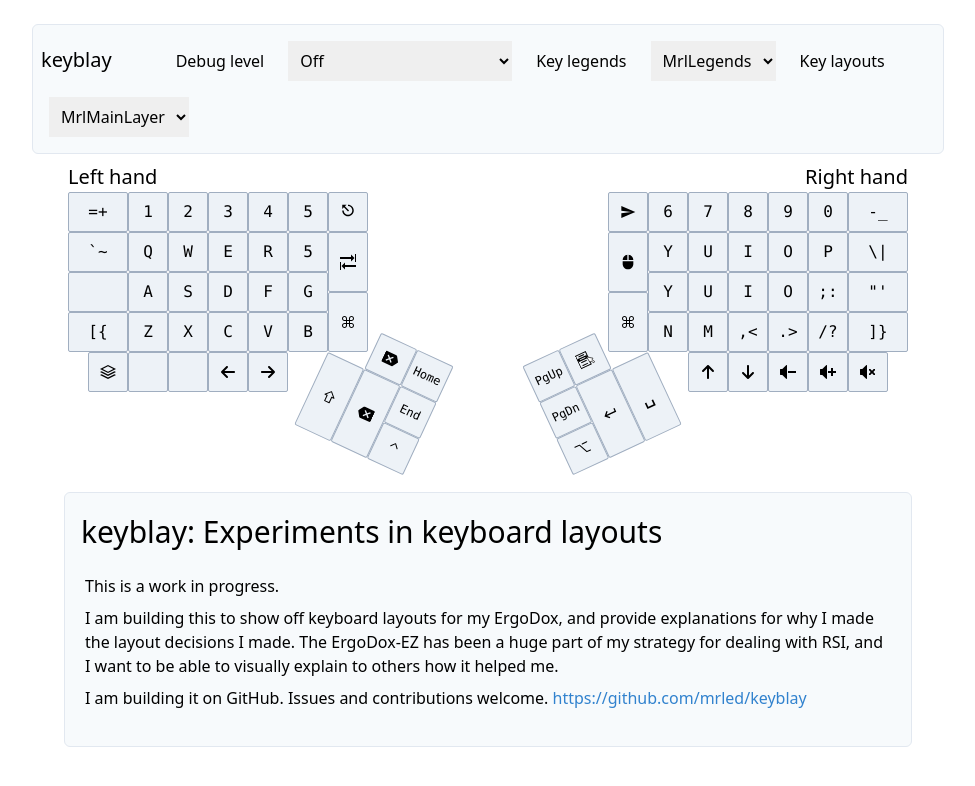
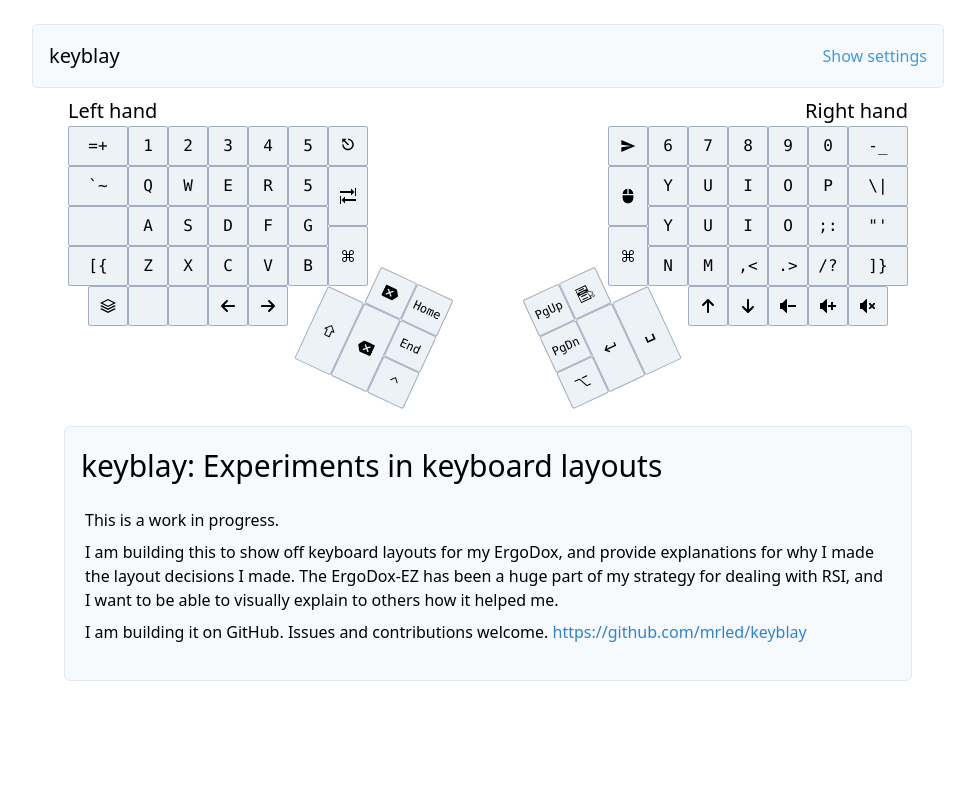
Before and after one commit to mrled/keymap.click, a Next.js app: page / in a window 1280 px wide. Shown: the top 786 px of the page, without its empty margins (8-983 px from the left). Built offline with nearby package versions, Linux system fonts and the light colour scheme.

Commit message:
Hide settings behind a button

```diff
--- /dev/null
+++ b/components/appSettings.jsx
@@ -0,0 +1,77 @@
+import React, {
+  useContext,
+} from "react";
+
+import classnames from "classnames";
+
+import {
+  AppDebugContext,
+  KeyMapContext,
+  LegendMapContext,
+} from "~/components/appContext";
+import {
+  keyMaps,
+  legendMaps,
+} from "~/lib/keys";
+
+export const AppSettings = ({ visible }) => {
+  const [appDebug, setAppDebug] = useContext(AppDebugContext)
+  const [keyMap, setKeyMap] = useContext(KeyMapContext)
+  const [legendMap, setLegendMap] = useContext(LegendMapContext)
+  return (
+    <div
+      className={classnames(
+        // "bg-blue-200 shadow-lg m-4 p-4 rounded-md container m-auto",
+        "container m-4 p-4",
+        {
+          "hidden": !visible,
+        }
+      )}
+      id="keyblay-app-settings"
+    >
+
+      <hr />
+
+      <div className="flex flex-wrap">
+        <label htmlFor="keyblay-app-debug-selector" className="p-2 m-2 w-1/3">Debug level</label>
+        <select
+          onChange={event => setAppDebug({ debugLevel: parseInt(event.target.value) })}
+          name="Debug levels"
+          id="keyblay-app-debug-selector"
+          className="p-2 m-2 w-1/3"
+        >
+          <option value="0">Off</option>
+          <option value="1">Extra logging</option>
+          <option value="2">Yet more logging, visuals</option>
+        </select>
+
+        <label htmlFor="keyblay-legend-selector" className="p-2 m-2 w-1/3">Key legends</label>
+        <select
+          onChange={event => setLegendMap({ legendMapName: event.target.value })}
+          defaultValue={legendMap.legendMapName}
+          name="Legend maps"
+          id="keyblay-legend-selector"
+          className="p-2 m-2 w-1/3"
+        >
+          {Object.keys(legendMaps).map((legendMapName, idx) => {
+            return <option key={idx} value={legendMapName}>{legendMapName}</option>
+          })}
+        </select>
+
+        <label htmlFor="keyblay-keymap-selector" className="p-2 m-2 w-1/3">Key layouts</label>
+        <select
+          onChange={event => setKeyMap({ keyMapName: event.target.value })}
+          defaultValue={keyMap.keyMapName}
+          name="Layouts"
+          id="keyblay-keymap-selector"
+          className="p-2 m-2 w-1/3"
+        >
+          {Object.keys(keyMaps).map((keyMapName, idx) => {
+            return <option key={idx} value={keyMapName}>{keyMapName}</option>
+          })}
+        </select>
+      </div>
+
+    </div >
+  );
+}
--- a/components/keyblayUi.jsx
+++ b/components/keyblayUi.jsx
@@ -11,7 +11,6 @@ import { InfoPanel } from "~/components/infoPanel";
 import {
   AppDebugContext,
   KeyMapContext,
-  LegendMapContext,
 } from "~/components/appContext";
 import { Keyboard } from "~/components/keyboard";
 import { VisualDebugStyle } from "~/components/visualDebugStyle";
@@ -20,16 +19,13 @@ import {
 } from "~/lib/geometry";
 import { useWindowSize } from "~/lib/hooks";
 import { useKeyConnections } from "~/lib/keyConnections";
-import {
-  keyMaps,
-  legendMaps,
-} from "~/lib/keys";
+import { AppSettings } from "./appSettings";
 
 export const KeyblayUI = () => {
   const [pressedKey, setPressedKey] = useState({});
+  const [visibleSettings, setVisibleSettings] = useState(false);
   const [appDebug, setAppDebug] = useContext(AppDebugContext)
   const [keyMap, setKeyMap] = useContext(KeyMapContext)
-  const [legendMap, setLegendMap] = useContext(LegendMapContext)
   const windowSize = useWindowSize();
   const router = useRouter();
 
@@ -45,17 +41,17 @@ export const KeyblayUI = () => {
   const [keyboardAndPanelRect, setKeyboardAndPanelRect] = useState(new FakeDOMRect());
   const keyboardAndPanel = useCallback(node => {
     if (node !== null) setKeyboardAndPanelRect(node.getBoundingClientRect());
-  }, [windowSize, pressedKey]);
+  }, [windowSize, pressedKey, visibleSettings]);
 
   const [diamargLeftRect, setDiamargLeftRect] = useState(new FakeDOMRect());
   const diamargLeft = useCallback(node => {
     if (node !== null) setDiamargLeftRect(node.getBoundingClientRect());
-  }, [windowSize, keyboardAndPanelRect]);
+  }, [windowSize, pressedKey, visibleSettings, keyboardAndPanelRect]);
 
   const [diamargRightRect, setDiamargRightRect] = useState(new FakeDOMRect());
   const diamargRight = useCallback(node => {
     if (node !== null) setDiamargRightRect(node.getBoundingClientRect());
-  }, [windowSize, keyboardAndPanelRect]);
+  }, [windowSize, pressedKey, visibleSettings, keyboardAndPanelRect]);
 
 
   const { connections, targetKeyIds } = useKeyConnections(pressedKey);
@@ -79,45 +75,22 @@ export const KeyblayUI = () => {
             className="border border-gray-300 bg-gray-100 rounded-md p-2 m-2"
             id="keyblay-ui-app-bar-container"
           >
-            <h1 className="text-xl inline mr-12">keyblay</h1>
 
-            <label htmlFor="keyblay-app-debug-selector" className="p-2 m-2">Debug level</label>
-            <select
-              onChange={event => setAppDebug({ debugLevel: parseInt(event.target.value) })}
-              name="Debug levels"
-              id="keyblay-app-debug-selector"
-              className="p-2 m-2"
-            >
-              <option value="0">Off</option>
-              <option value="1">Extra logging</option>
-              <option value="2">Yet more logging, visuals</option>
-            </select>
+            <div className="flex flex-row justify-between">
 
-            <label htmlFor="keyblay-legend-selector" className="p-2 m-2">Key legends</label>
-            <select
-              onChange={event => setLegendMap({ legendMapName: event.target.value })}
-              defaultValue={legendMap.legendMapName}
-              name="Legend maps"
-              id="keyblay-legend-selector"
-              className="p-2 m-2"
-            >
-              {Object.keys(legendMaps).map((legendMapName, idx) => {
-                return <option key={idx} value={legendMapName}>{legendMapName}</option>
-              })}
-            </select>
+              <h1 className="text-xl flex-col p-2">keyblay</h1>
 
-            <label htmlFor="keyblay-keymap-selector" className="p-2 m-2">Key layouts</label>
-            <select
-              onChange={event => setKeyMap({ keyMapName: event.target.value })}
-              defaultValue={keyMap.keyMapName}
-              name="Layouts"
-              id="keyblay-keymap-selector"
-              className="p-2 m-2"
-            >
-              {Object.keys(keyMaps).map((keyMapName, idx) => {
-                return <option key={idx} value={keyMapName}>{keyMapName}</option>
-              })}
-            </select>
+              <button
+                className="inline text-blue-500 p-2"
+                onClick={() => { setVisibleSettings(s => !s) }}>
+                {visibleSettings ? "Hide settings" : "Show settings"}
+              </button>
+
+            </div>
+
+            <div className="flex flex-row">
+              <AppSettings visible={visibleSettings} />
+            </div>
 
           </div>
 
```
